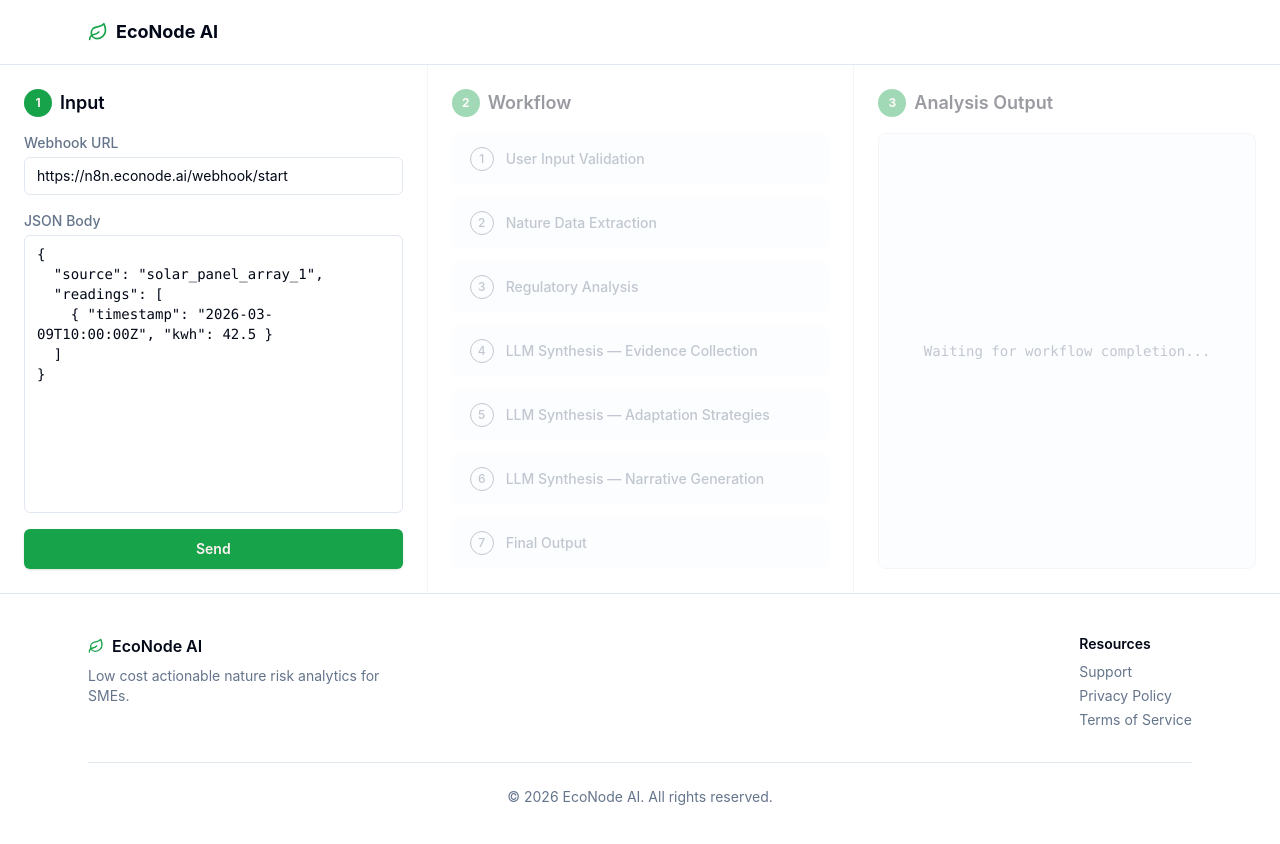
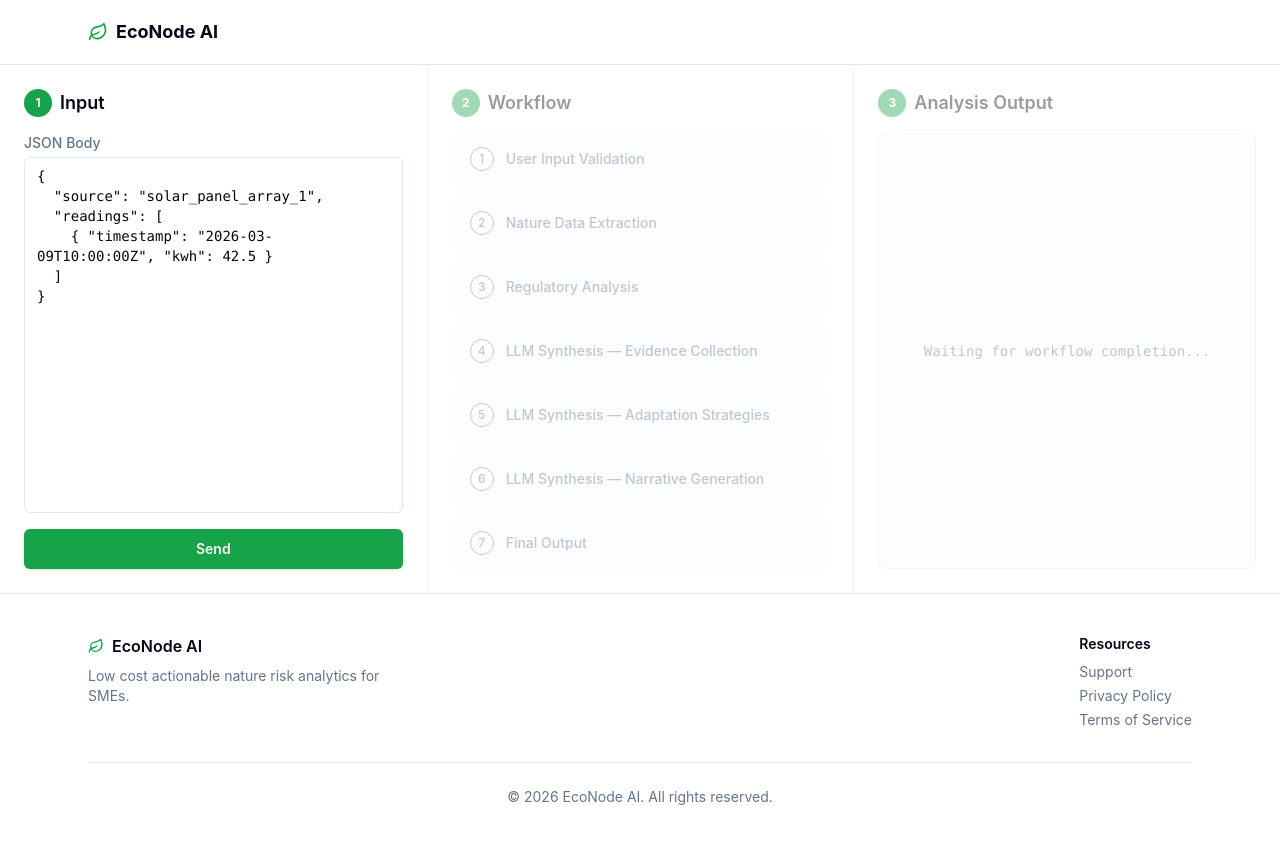
Before and after one commit to econode-ai/econode-ai.github.io, a React (Vite) app: page /app in a window 1280 px wide. Shown: the top 844 px of the page. Built offline with nearby package versions, Linux system fonts and the light colour scheme.

Commit message:
webhook url

```diff
--- a/src/pages/App.tsx
+++ b/src/pages/App.tsx
@@ -12,7 +12,7 @@ const WORKFLOW_STAGES = [
   'Final Output',
 ]
 
-const DEFAULT_WEBHOOK_URL = 'https://n8n.econode.ai/webhook/start'
+const DEFAULT_WEBHOOK_URL = 'https://nmudit.app.n8n.cloud/webhook-test/d626ab46-dfae-4ae8-8dc1-6cac48ca9e07'
 
 const EXAMPLE_JSON = `{
   "source": "solar_panel_array_1",
@@ -52,7 +52,7 @@ const PENDING_STAGES: StageStatus[] = WORKFLOW_STAGES.map(() => 'pending')
 
 export function App() {
   const [jsonBody, setJsonBody] = useState(EXAMPLE_JSON)
-  const [webhookUrl, setWebhookUrl] = useState(DEFAULT_WEBHOOK_URL)
+  const [webhookUrl] = useState(DEFAULT_WEBHOOK_URL)
   const [status, setStatus] = useState<{ type: 'idle' | 'loading' | 'success' | 'error'; message?: string }>({ type: 'idle' })
   const [workflowActive, setWorkflowActive] = useState(false)
   const [stageStatuses, setStageStatuses] = useState<StageStatus[]>(PENDING_STAGES)
@@ -233,14 +233,6 @@ export function App() {
             <h2 className="text-lg font-semibold text-foreground">Input</h2>
           </div>
 
-          <label className="mb-1 text-sm font-medium text-muted-foreground">Webhook URL</label>
-          <input
-            type="url"
-            value={webhookUrl}
-            onChange={(e) => setWebhookUrl(e.target.value)}
-            className="mb-4 rounded-md border border-border bg-background px-3 py-2 text-sm text-foreground focus:outline-none focus:ring-2 focus:ring-primary"
-          />
-
           <label className="mb-1 text-sm font-medium text-muted-foreground">JSON Body</label>
           <textarea
             value={jsonBody}
```
